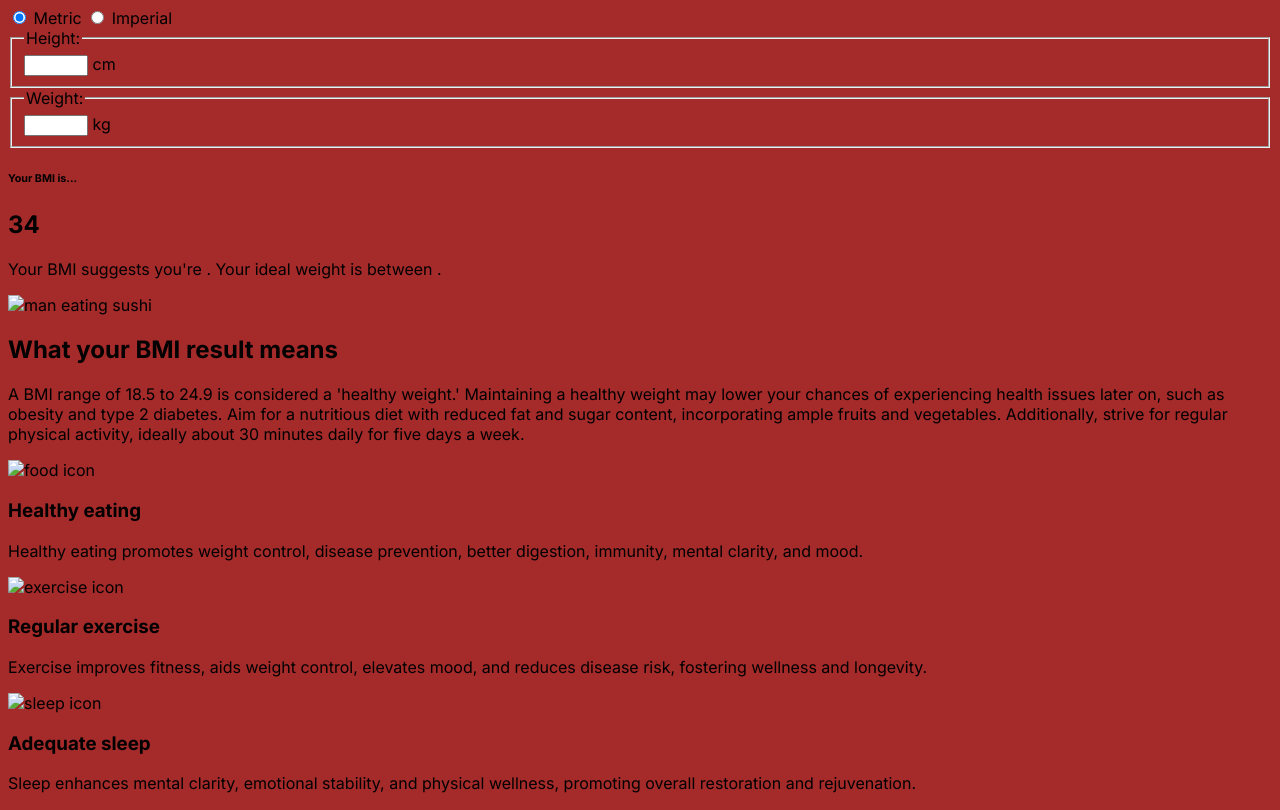
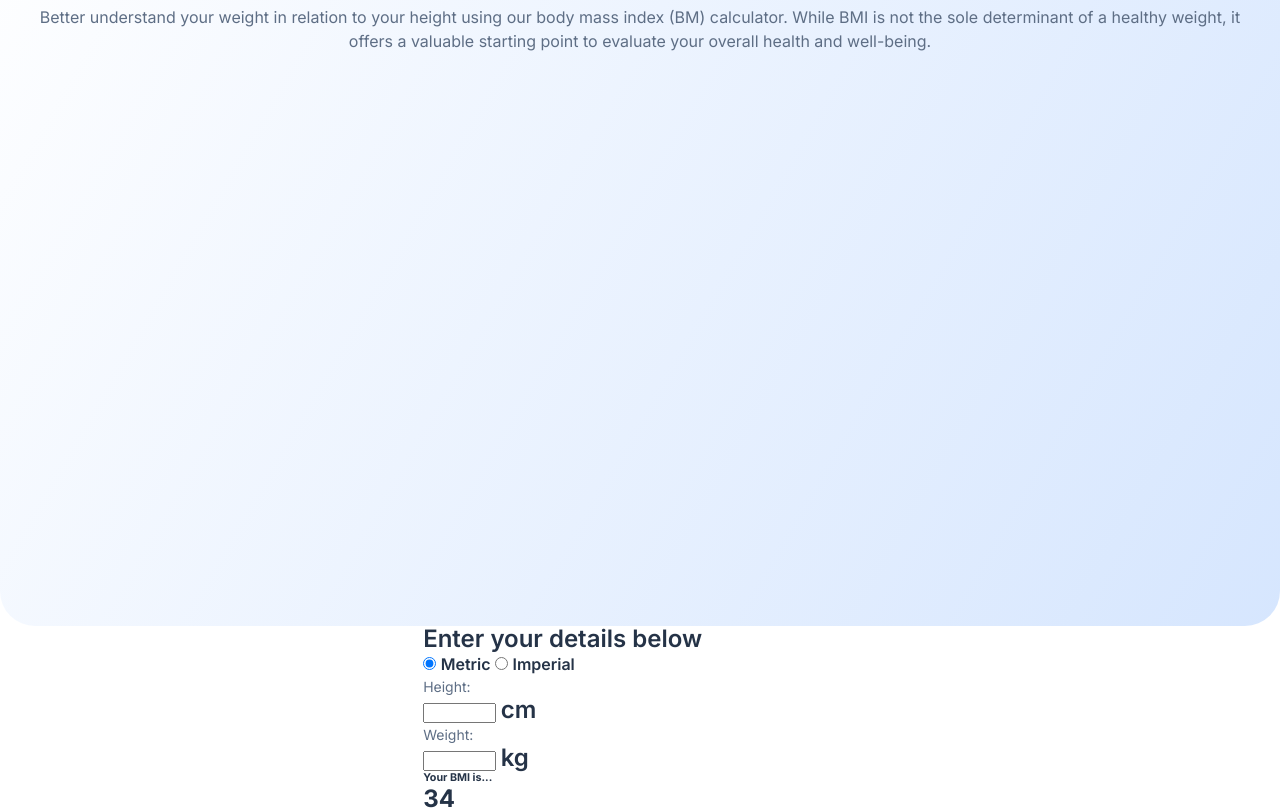
Before and after one commit to lavibia/bmi-calculator, a website built with webpack: page src/index.html in a window 1280 px wide. Shown: the part 174-984 px from the top of the page. Built offline with nearby package versions, Linux system fonts and the light colour scheme.

Commit message:
Add general styles

```diff
--- a/src/index.html
+++ b/src/index.html
@@ -13,32 +13,35 @@
 </head>
 
 <body>
-    <div class="container">
     <div class="hero">
-            <h1>Body Mass Index Calculator</h1>
-            <p class="description"> Better understand your weight in relation to your height using our
+        <div class="text-hero">
+            <img src='<%=require("./assets/logo.svg")%>' alt="logo">
+            <h1 class="heading-xl">Body Mass Index Calculator</h1>
+            <p class="description body-m"> Better understand your weight in relation to your height using our
                 body mass index (BM) calculator. While BMI is not the sole determinant
                 of a healthy weight, it offers a valuable starting point to evaluate
                 your overall health and well-being.</p>
+        </div>
+
         <div class="form-holder">
-                <h3>Enter your details below</h3>
+            <h3 class="heading-m">Enter your details below</h3>
             <form>
                 <input type="radio" id="metric" name="unit" value="metric" checked>
-                    <label for="metric">Metric</label>
+                <label for="metric" class="body-m-bold">Metric</label>
                 <input type="radio" id="imperial" name="unit" value="imperial">
-                    <label for="imperial">Imperial</label>
+                <label for="imperial" class="body-m-bold">Imperial</label>
                 <fieldset>
-                        <legend>Height:</legend>
+                    <legend class="body-s">Height:</legend>
                     <div class="height-metric">
                         <input type="number" id="height-cm" name="height-cm" min="30" max="300">
-                            <label for="height-cm">cm</label>
+                        <label for="height-cm" class="heading-m">cm</label>
                     </div>
                 </fieldset>
                 <fieldset>
-                        <legend>Weight:</legend>
+                    <legend class="body-s">Weight:</legend>
                     <div class="weight-metric">
                         <input type="number" id="weight-kg" name="weight-kg" min="1" max="400">
-                            <label for="weight-kg">kg</label>
+                        <label for="weight-kg" class="heading-m">kg</label>
                     </div>
                 </fieldset>
             </form>
@@ -55,8 +58,9 @@
 
     </div>
     <div class="your-result">
-            <img src="#" alt="man eating sushi">
-            <h2>What your BMI result means</h2>
+        <div class="img-holder"><img src='<%=require("./assets/image-man-eating.webp")%>' alt="man eating sushi"></div>
+
+        <h2 class="heading-l">What your BMI result means</h2>
         <p> A BMI range of 18.5 to 24.9 is considered a 'healthy weight.' Maintaining a
             healthy weight may lower your chances of experiencing health issues later on,
             such as obesity and type 2 diabetes. Aim for a nutritious diet with reduced
@@ -66,19 +70,19 @@
     </div>
     <div class="tips">
         <div class="eating">
-                <img src="#" alt="food icon">
+            <img src='<%=require("./assets/icon-eating.svg")%>' alt="food icon">
             <h3>Healthy eating</h3>
             <p>Healthy eating promotes weight control, disease prevention, better digestion,
                 immunity, mental clarity, and mood.</p>
         </div>
         <div class="exercise">
-                <img src="" alt="exercise icon">
+            <img src='<%=require("./assets/icon-exercise.svg")%>' alt="exercise icon">
             <h3>Regular exercise</h3>
             <p> Exercise improves fitness, aids weight control, elevates mood, and reduces disease
                 risk, fostering wellness and longevity.</p>
         </div>
         <div class="sleep">
-                <img src="" alt="sleep icon">
+            <img src='<%=require("./assets/icon-sleep.svg")%>' alt="sleep icon">
             <h3>Adequate sleep</h3>
             <p>Sleep enhances mental clarity, emotional stability, and physical wellness, promoting
                 overall restoration and rejuvenation.</p>
@@ -93,7 +97,7 @@
         </div>
         <div class="limitation-card">
             <div class="card-title">
-                    <img src="#" alt="gender icon">
+                <img src='<%=require("./assets/icon-gender.svg")%>' alt="gender icon">
                 <h3>Gender</h3>
             </div>
             <p>The development and body fat composition of girls and boys vary with age. Consequently,
@@ -101,7 +105,7 @@
         </div>
         <div class="limitation-card">
             <div class="card-title">
-                    <img src="#" alt="age icon">
+                <img src='<%=require("./assets/icon-age.svg")%>' alt="age icon">
                 <h3>Age</h3>
             </div>
             <p>In aging individuals, increased body fat and muscle loss may cause BMI to underestimate
@@ -109,7 +113,7 @@
         </div>
         <div class="limitation-card">
             <div class="card-title">
-                    <img src="#" alt="muscle icon">
+                <img src='<%=require("./assets/icon-muscle.svg")%>' alt="muscle icon">
                 <h3>Muscle</h3>
             </div>
             <p>BMI may misclassify muscular individuals as overweight or obese, as it doesn't
@@ -117,7 +121,7 @@
         </div>
         <div class="limitation-card">
             <div class="card-title">
-                    <img src="#" alt="baby icon">
+                <img src='<%=require("./assets/icon-pregnancy.svg")%>' alt="baby icon">
                 <h3>Pregnancy</h3>
             </div>
             <p>Expectant mothers experience weight gain due to their growing baby. Maintaining a
@@ -126,7 +130,7 @@
         </div>
         <div class="limitation-card">
             <div class="card-title">
-                    <img src="#" alt="human icon">
+                <img src='<%=require("./assets/icon-race.svg")%>' alt="human icon">
                 <h3>Race</h3>
             </div>
             <p>Certain health concerns may affect individuals of some Black and Asian origins at
@@ -134,7 +138,7 @@
                 GP or practice nurse.</p>
         </div>
     </div>
-    </div>
+
 
 </body>
 
--- a/src/style.css
+++ b/src/style.css
@@ -1,4 +1,101 @@
-body{
-    background-color: brown;
-    font-family:"Inter", 'Times New Roman';
+:root {
+    --white: #fff;
+    --blue: #345FF6;
+    --gunmetal:#253347;
+    --dark-electric-blue: #5E6E85;
+    --borders:#D8E2E7;
 }
+.heading-xl{
+    font-size: 64px;
+    font-weight:600;
+    line-height: 110%;
+}
+.heading-l{
+    font-size:48px;
+    font-weight:600;
+    line-height: 110%;
+}
+.heading-m{
+    font-size: 24px;
+    font-weight:600;
+    line-height: 110%;
+}
+.heading-s{
+    font-size: 20px;
+    font-weight:600;
+    line-height: 110%;
+}
+.body-m{
+    font-size: 16px;
+    line-height: 150%;
+    font-weight: 400;
+    color: var(--dark-electric-blue);
+}
+.body-m-bold{
+    font-size: 16px;
+    font-weight: 600;
+    line-height: 150%;
+}
+.body-s{
+    font-size: 14px;
+    font-weight: 400;
+    line-height: 150%;
+    color: var(--dark-electric-blue);
+}
+.color-white{
+    color: var(--white);
+}
+
+* {
+    box-sizing: border-box;
+    margin: 0;
+    padding: 0;
+    font-family: "Inter", sans-serif;
+    color: var(--gunmetal);
+}
+
+body {
+    width: 100%;
+    height: max-content;
+    display: flex;
+    flex-direction: column;
+    justify-content: space-around;
+}
+.hero{
+    width: 100%;
+    display: flex;
+    flex-direction: column;
+    height: auto;
+    justify-content: center;
+    align-items: center;
+}
+
+.hero img {
+    width: 37px;
+    height: 37px;
+}
+.text-hero{
+    display: flex;
+    flex-direction: column;
+    align-items: center;
+    justify-content: flex-start;
+    gap: 24px;
+    background: linear-gradient(300deg, #d6e6fe, #d6fcfe00);
+    height: 100vh;
+    text-align: center;
+    padding: 24px;
+    border-bottom-left-radius: 35px;
+    border-bottom-right-radius: 35px;
+}
+.form-holder{
+    background-color: var(--white);
+}
+
+fieldset {
+    border: none;
+}
+
+.img-holder img{
+    height: fit-content;
+    width: 100%;
+}
--- a/webpack.config.js
+++ b/webpack.config.js
@@ -24,7 +24,7 @@ module.exports = {
         use: ['style-loader', 'css-loader'],
       },
       {
-        test: /\.(png|svg|jpg|jpeg|gif)$/i,
+        test: /\.(png|svg|jpg|jpeg|gif|webp)$/i,
         type: 'asset/resource',
       },
     ],
```
Also changed, not shown: dist/2eda6d92213b8841b857.svg (added), dist/861b6958ba7128610e83.svg (added), dist/8f90be9ff690c6bf483c.svg (added), dist/bdedb9e60375115fb99a.svg (added), dist/c616f537e6afd4ee9568.svg (added), dist/dfb4f1973aa3d381f6e0.svg (added), dist/e50dd5c8961837dad8f9.svg (added), dist/e5614be8e3e12ec372a9.svg (added), dist/f812e53be74268ca2027.webp (added), dist/fe09ea42d8031f9a5c7a.svg (added), dist/index.html, dist/index.js. Lines whose indentation alone changed are shown as unchanged.
